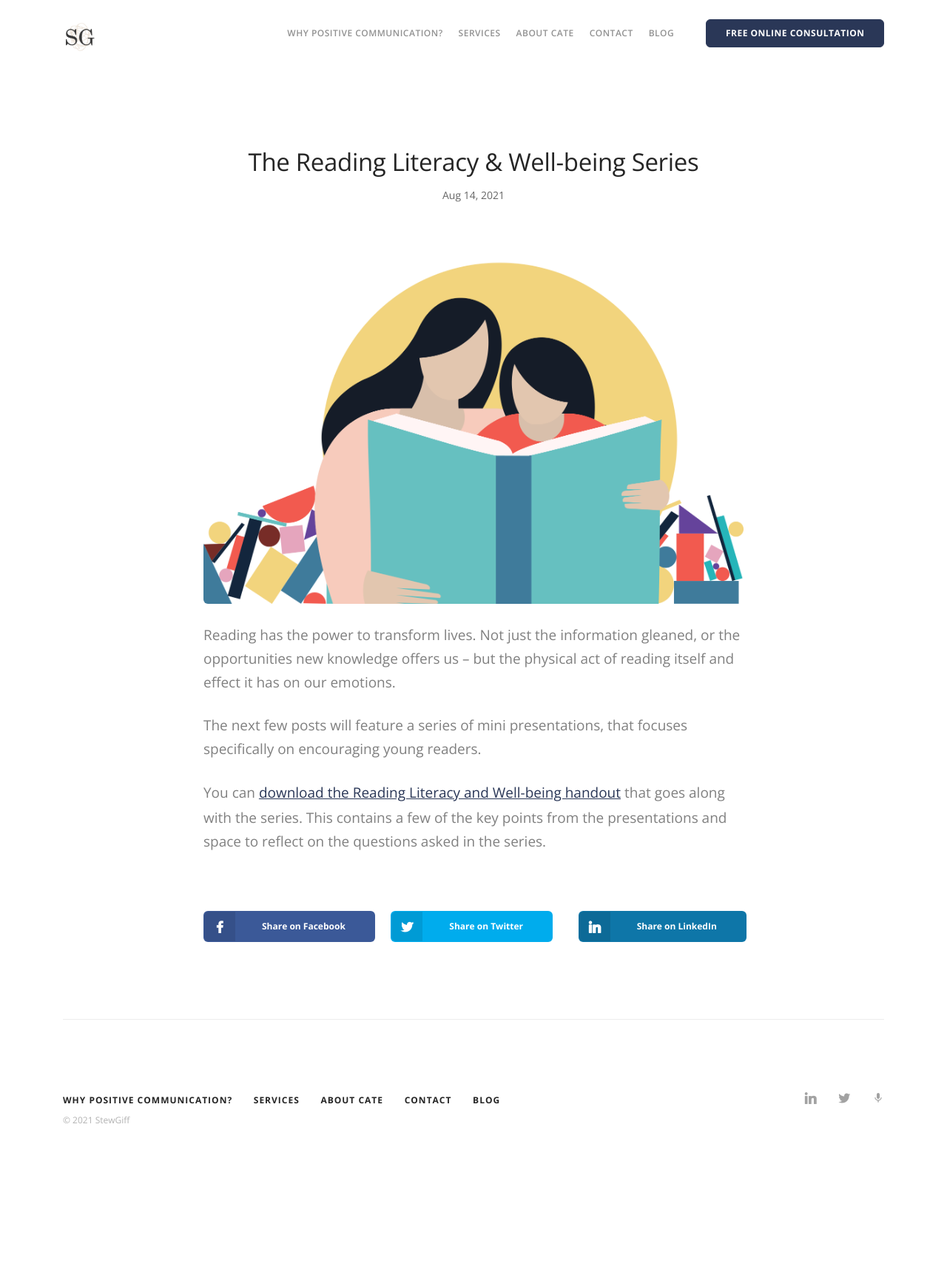
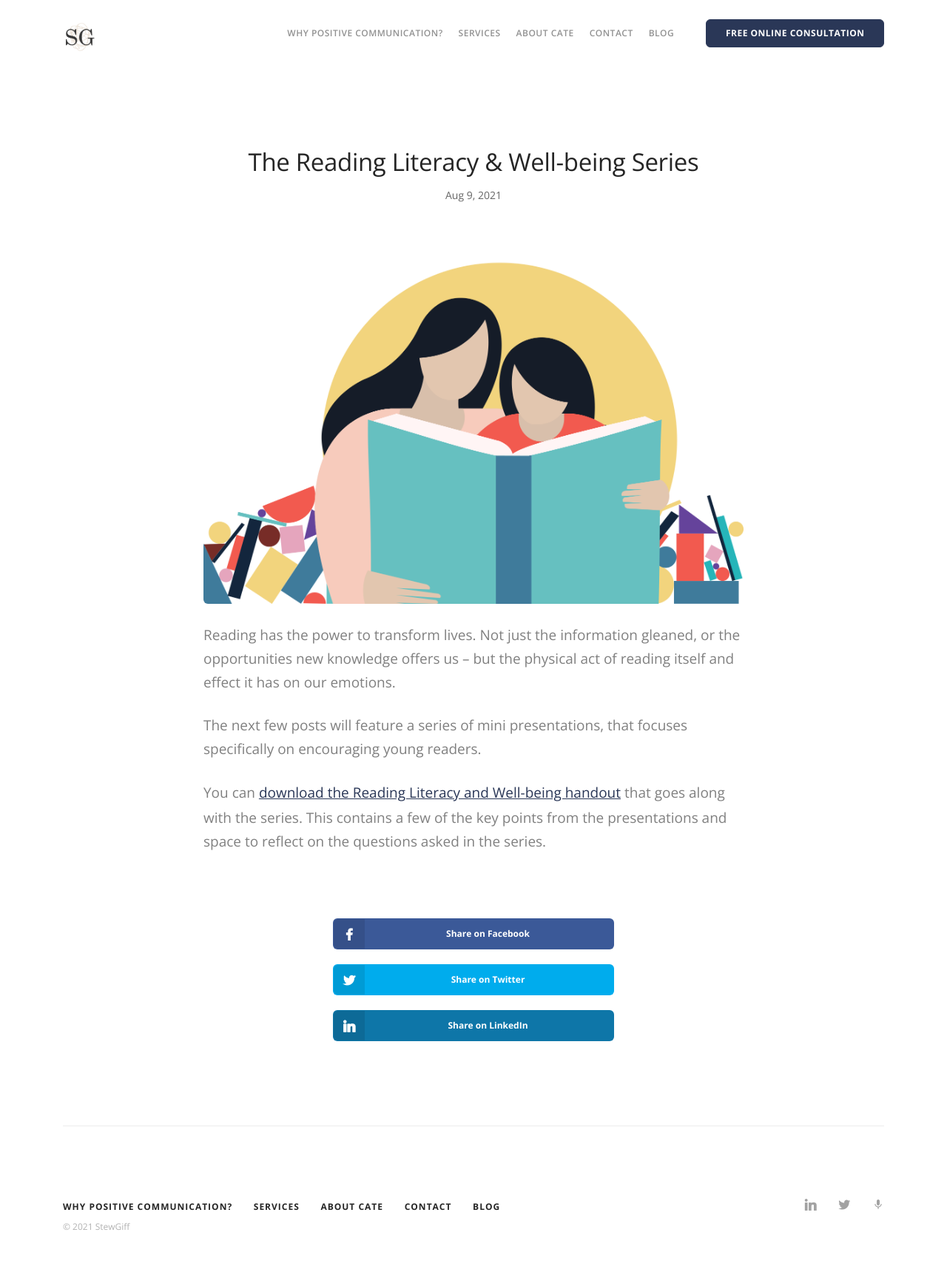
Before and after one commit to catesg/catesg.github.io, a Jekyll site: the page built from _posts/2021-08-09-the-reading-literacy-and-wellbeing-series.md, in a window 1280 px wide. Shown: the whole page at 74% size. Built offline with Jekyll 4.4.1, drawn with Linux system fonts in a browser that asks for light colours; some web fonts are replaced; before the commit the page ends 1579 px from its top, so only the background shows below that.

Commit message:
Style updates

```diff
--- a/_includes/footer.html
+++ b/_includes/footer.html
@@ -4,22 +4,22 @@
             <div class="col-sm-7">
                 <ul class="list-inline">
                     <li>
-                        <a class="inner-link" href="#why-positive-communication">
+                        <a class="inner-link" href="/#why-positive-communication">
                             <span class="h6 type--uppercase"><p>why positive communication?</p></span>
                         </a>
                     </li>
                     <li>
-                        <a class="inner-link" href="#services">
+                        <a class="inner-link" href="/#services">
                             <span class="h6 type--uppercase"><p>services</p></span>
                         </a>
                     </li>
                     <li>
-                        <a class="inner-link" href="#about-cate">
+                        <a class="inner-link" href="/#about-cate">
                             <span class="h6 type--uppercase"><p>about cate</p></span>
                         </a>
                     </li>
                     <li>
-                        <a class="inner-link" href="#contact">
+                        <a class="inner-link" href="/#contact">
                             <span class="h6 type--uppercase"><p>contact</p></span>
                         </a>
                     </li>
--- a/_layouts/post.html
+++ b/_layouts/post.html
@@ -37,26 +37,26 @@ layout: article_default
                         {{ content }}
                     </div>
 
-                    <div class="article__share">
+                    <div class="article__share text-center">
                         <div class="row">
-                            <div class="col-md-4">
-                                <a class="btn bg--facebook btn--icon socialShareButton" data-posturl="{{ site.url }}{{ page.url }}" type="facebook">
+                            <div class="col-lg-12 col-md-12 col-sm-12 sg-socialShareButton-holder">
+                                <a class="btn bg--facebook btn--icon js-socialShareButton sg-socialShareButton" data-posturl="{{ site.url }}{{ page.url }}" type="facebook">
                                     <span class="btn__text">
                                         <i class="socicon socicon-facebook"></i>
                                         Share on Facebook
                                     </span>
                                 </a>
                             </div>
-                            <div class="col-md-4">
-                                <a class="btn bg--twitter btn--icon socialShareButton" data-posturl="{{ site.url }}{{ page.url }}" type="twitter" data-text="{{ page.title | escape }}">
+                            <div class="col-lg-12 col-md-12 col-sm-12 sg-socialShareButton-holder">
+                                <a class="btn bg--twitter btn--icon js-socialShareButton sg-socialShareButton" data-posturl="{{ site.url }}{{ page.url }}" type="twitter" data-text="{{ page.title | escape }}">
                                     <span class="btn__text">
                                         <i class="socicon socicon-twitter"></i>
                                         Share on Twitter
                                     </span>
                                 </a>
                             </div>
-                            <div class="col-md-4">
-                                <a class="btn bg--linkedin btn--icon socialShareButton" data-posturl="{{ site.url }}{{ page.url }}" type="linkedin" data-source="{{site.url}}" data-text="{{ page.title | escape }}">
+                            <div class="col-lg-12 col-md-12 col-sm-12 sg-socialShareButton-holder">
+                                <a class="btn bg--linkedin btn--icon js-socialShareButton sg-socialShareButton" data-posturl="{{ site.url }}{{ page.url }}" type="linkedin" data-source="{{site.url}}" data-text="{{ page.title | escape }}">
                                     <span class="btn__text">
                                         <i class="socicon socicon-linkedin"></i>
                                         Share on LinkedIn
--- a/_posts/2021-08-14-the-reading-literacy-and-wellbeing-series.md
+++ b/_posts/2021-08-09-the-reading-literacy-and-wellbeing-series.md
@@ -1,7 +1,7 @@
 ---
 layout: post
 title:  The Reading Literacy & Well-being Series
-date:   2021-08-14
+date:   2021-08-09
 image: /img/StewGiff_BlogPostHeader1.png
 categories:
 description: Introduction to the StewGiff Reading Literacy and Well-being series
--- a/css/custom.css
+++ b/css/custom.css
@@ -42,3 +42,19 @@
 .hide {
     display: none;
 }
+
+.sg-socialShareButton-holder {
+    padding: 10px 0 10px 0;
+}
+
+.sg-socialShareButton {
+    width: 50%;
+}
+
+@media all and (max-width: 1190px) {
+
+    .sg-socialShareButton {
+        width: 90%;
+    }
+
+}
--- a/js/scripts.js
+++ b/js/scripts.js
@@ -2936,7 +2936,7 @@ mr = (function (mr, $, window, document){
 
 	mr.socialShares.documentReady = function($){
 
-        $( '.socialShareButton' ).on( 'click', function( e ){
+        $( '.js-socialShareButton' ).on( 'click', function( e ){
             e.preventDefault();
             switch( $( this ).attr( 'type' ) ) {
                 case 'facebook':
```
Also changed, not shown: _posts/2021-08-10-the-reading-literacy-and-wellbeing-series-part-2.md (renamed from _posts/2021-08-14-the-reading-literacy-and-wellbeing-series-part-2.md, +1 -1 lines).
